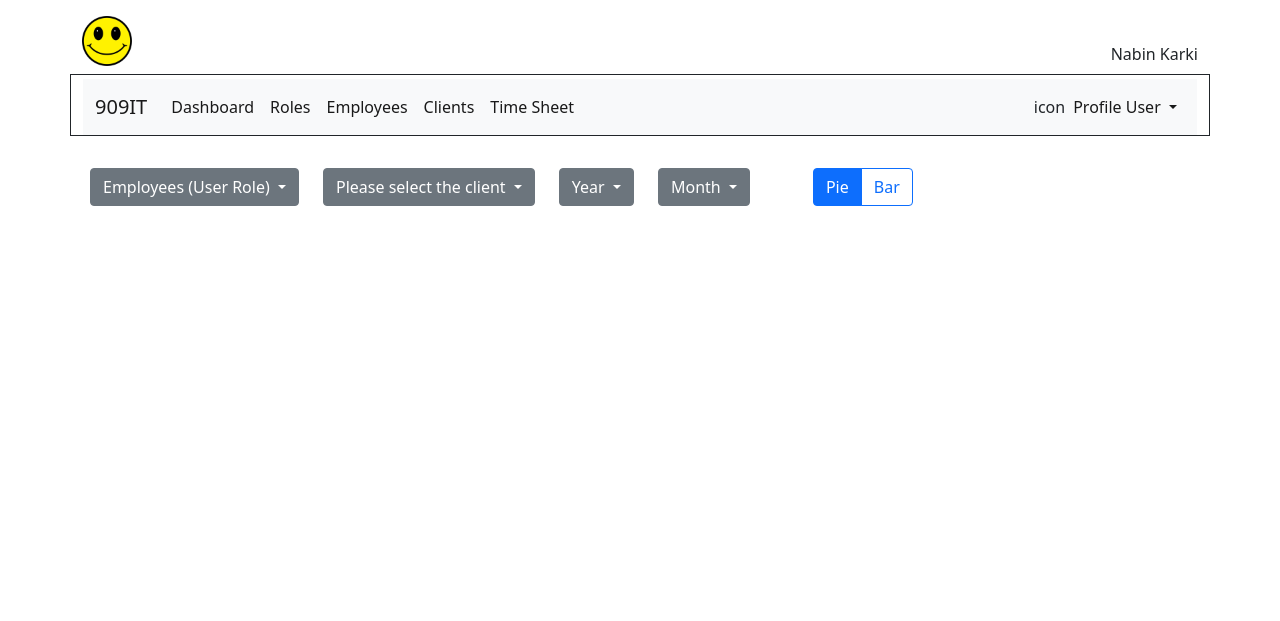
After one commit to 909-IT-Academy/officeApplication, a PHP site: page / in a window 1280 px wide. The commit adds this page. Shown: the top 621 px of the page. Run offline with PHP 8.4, Linux system fonts and the light colour scheme; some libraries are stand-ins or nearby versions.

Commit message:
added timesheet

```diff
--- a/css/style.css
+++ b/css/style.css
@@ -4,15 +4,24 @@
   src: url(../fonts/FontsFree-Net-CircularStd-Bold.ttf);
 }
 
-.error{
-  color:red;
+.error {
+  color: red;
   font-size: 15px;
+  display: block;
 }
 
-#er_icon{
-  visibility:hidden;
+#er_icon {
+  visibility: hidden;
 }
 
-.error_sign{
+.error_sign {
   color: red;
 }
+
+#bargraph {
+  visibility: hidden;
+}
+
+#piechart {
+  visibility: hidden;
+}
--- /dev/null
+++ b/index.php
@@ -0,0 +1,37 @@
+<!--
+Bootstrap 5.1
+Developer : Dibesh Sharma
+-->
+<!DOCTYPE html>
+<html lang="en">
+
+<head>
+    <meta charset="UTF-8">
+    <meta http-equiv="X-UA-Compatible" content="IE=edge">
+    <meta name="viewport" content="width=device-width, initial-scale=1.0">
+    <title>Aashish edit</title>
+    <link rel="stylesheet" href="css/bootstrap.min.css">
+    <link rel="stylesheet" href="css/style.css?<?= filemtime('css/style.css'); ?>">
+    <link rel="stylesheet" href="https://cdnjs.cloudflare.com/ajax/libs/font-awesome/4.7.0/css/font-awesome.min.css">
+    <script src="js/bootstrap.bundle.js"></script>
+    <script src="https://ajax.googleapis.com/ajax/libs/jquery/3.6.0/jquery.min.js"></script>
+    <script src="lib/jquery.form.js"></script>
+    <script src="dist/jquery.validate.js"></script>
+    <script src="https://kit.fontawesome.com/70c966dfe1.js" crossorigin="anonymous"></script>
+    <script src="js/login.js"></script>
+</head>
+
+
+<body>
+
+<?php
+
+include('navbar.php');
+
+include('timesheet/timesheet-admin.php');
+
+?>
+
+</body>
+
+</html>
--- /dev/null
+++ b/navbar.php
@@ -0,0 +1,52 @@
+<div class="container mt-3">
+<div class="d-flex justify-content-between">
+    <img class="logo" src="images/logo.png" alt="logo" width="50px" height="50px`">
+    <div class="employee_name d-flex align-items-end">Nabin Karki</div>
+</div>
+</div>
+<div class=" mt-2 container border border-dark">
+        <nav class=" mt-1 navbar navbar-expand-lg navbar-light bg-light">
+            <div class="container-fluid ">
+                <a class="navbar-brand" href="#">909IT</a>
+                <button class="navbar-toggler" type="button" data-bs-toggle="collapse" data-bs-target="#navbarSupportedContent" aria-controls="navbarSupportedContent" aria-expanded="false" aria-label="Toggle navigation">
+                    <span class="navbar-toggler-icon"></span>
+                </button>
+                <div class="collapse navbar-collapse" id="navbarSupportedContent">
+                    <ul class=" navbar-nav mb-2 mb-lg-0 ">
+                        <li class="nav-item">
+                            <a class="nav-link active" aria-current="page" href="#">Dashboard</a>
+                        </li>
+                        <li class="nav-item">
+                            <a class="nav-link active" href="#">Roles</a>
+                        </li>
+                        <li class="nav-item">
+                            <a class="nav-link active" href="#"> Employees</a>
+                        </li>
+                        <li class="nav-item">
+                            <a class="nav-link active" href="#">Clients</a>
+                        </li>
+                        <li class="nav-item">
+                            <a class="nav-link active" href="#">Time Sheet</a>
+                        </li>
+                    </ul>
+                    <ul class="navbar-nav ms-auto mb-2 mb-lg-0">
+                        <span class="nav-item mb-2 pt-2"> icon </span>
+
+                        <li class="nav-item dropdown">
+
+                            <a class="nav-link active dropdown-toggle" href="#" id="navbarDropdown" role="button" data-bs-toggle="dropdown" aria-expanded="false">
+                                Profile User
+                            </a>
+                            <ul class="dropdown-menu ms-auto" aria-labelledby="navbarDropdown">
+                                <li><a class="dropdown-item ms-auto " href="#">Profile</a></li>
+                                <li><a class="dropdown-item ms-auto" href="#">Logout</a></li>
+
+                            </ul>
+                        </li>
+                    </ul>
+
+
+                </div>
+            </div>
+    </div>
+    </nav>
--- /dev/null
+++ b/timesheet/timesheet-admin.php
@@ -0,0 +1,99 @@
+<div class="container">
+    <div class="d-flex flex-column bd-highlight mb-3">
+        <div class="d-flex w-100 flex-row bd-highlight mb-3">
+            <div class="p-2  bd-highlight">
+
+
+                <div class="dropdown mt-4 me-2">
+                    <button class="btn btn-secondary dropdown-toggle" type="button" id="dropdownMenuButton1" data-bs-toggle="dropdown" aria-expanded="false">
+                        Employees (User Role)
+                    </button>
+
+                    <ul class="dropdown-menu" aria-labelledby="dropdownMenuButton1">
+                        <li class="dropdown-item"> Aashish </li>
+                        <li class="dropdown-item"> Nabin </li>
+                        <li class="dropdown-item"> Abiral </li>
+                    </ul>
+                </div>
+
+            </div>
+            <div class="p-2 bd-highlight">
+
+
+                <div class="dropdown mt-4 me-2">
+                    <button class="btn btn-secondary dropdown-toggle" type="button" id="dropdownMenuButton1" data-bs-toggle="dropdown" aria-expanded="false">
+                        Please select the client
+                    </button>
+
+                    <ul class="dropdown-menu" aria-labelledby="dropdownMenuButton1">
+                        <li class="dropdown-item"> client 1 </li>
+                        <li class="dropdown-item"> client 2</li>
+                        <li class="dropdown-item"> client 3 </li>
+                    </ul>
+                </div>
+            </div>
+            <div class="p-2 bd-highlight">
+
+                <div class="dropdown mt-4 me-2">
+                    <button class="btn btn-secondary dropdown-toggle" type="button" id="dropdownMenuButton1" data-bs-toggle="dropdown" aria-expanded="false">
+                        Year
+                    </button>
+
+                    <ul class="dropdown-menu" aria-labelledby="dropdownMenuButton1">
+                        <li class="dropdown-item"> All Year </li>
+                        <li class="dropdown-item"> 2022 </li>
+                        <li class="dropdown-item"> 2021</li>
+                        <li class="dropdown-item"> 2020 </li>
+                        <li class="dropdown-item"> 2019 </li>
+                        <li class="dropdown-item"> 2018 </li>
+                    </ul>
+                </div>
+
+            </div>
+            <div class="p-2 bd-highlight">
+
+                <div class="dropdown mt-4 me-2">
+                    <button class="btn btn-secondary dropdown-toggle" type="button" id="dropdownMenuButton1" data-bs-toggle="dropdown" aria-expanded="false">
+                        Month
+                    </button>
+
+                    <ul class="dropdown-menu" aria-labelledby="dropdownMenuButton1">
+                        <li class="dropdown-item"> January </li>
+                        <li class="dropdown-item"> Febuary</li>
+                        <li class="dropdown-item"> March</li>
+                        <li class="dropdown-item"> April </li>
+                        <li class="dropdown-item"> May</li>
+                        <li class="dropdown-item"> June</li>
+                        <li class="dropdown-item"> July</li>
+                        <li class="dropdown-item"> August</li>
+                        <li class="dropdown-item"> September </li>
+                        <li class="dropdown-item"> October </li>
+                        <li class="dropdown-item"> November </li>
+                        <li class="dropdown-item"> December </li>
+                    </ul>
+                </div>
+
+            </div>
+
+            <div class="px-5 pt-2  bd-highlight">
+
+                <div class="btn-group mt-4 me-2" role="group" aria-label="Basic radio toggle button group">
+                    <input type="radio" class="btn-check" name="btnradio" id="btnradio1" autocomplete="off" checked>
+                    <label class="btn btn-outline-primary" for="btnradio1" onclick="showpie()">Pie</label>
+
+                    <input type="radio" class="btn-check" name="btnradio" id="btnradio2" autocomplete="off">
+                    <label class="btn btn-outline-primary" for="btnradio2" onclick="showbar()">Bar</label>
+
+                </div>
+            </div>
+
+
+        </div>
+
+        <div class="m-5 d-flex flex-row ">
+                <img src="images/pie.png" alt="" class="m-5" id="piechart" width="200px" height="200px">
+                <img src="images/barchart.jpg" alt="" class="m-5" id="bargraph" width="400px" height="200px">
+        </div>
+
+    </div>
+</div>
```
Also changed, not shown: js/login.js (+56 -14 lines), login.php (+4 -33 lines), images/barchart.jpg (added), images/logo.png (added), images/pie.png (added), images/piechart.svg (added).
